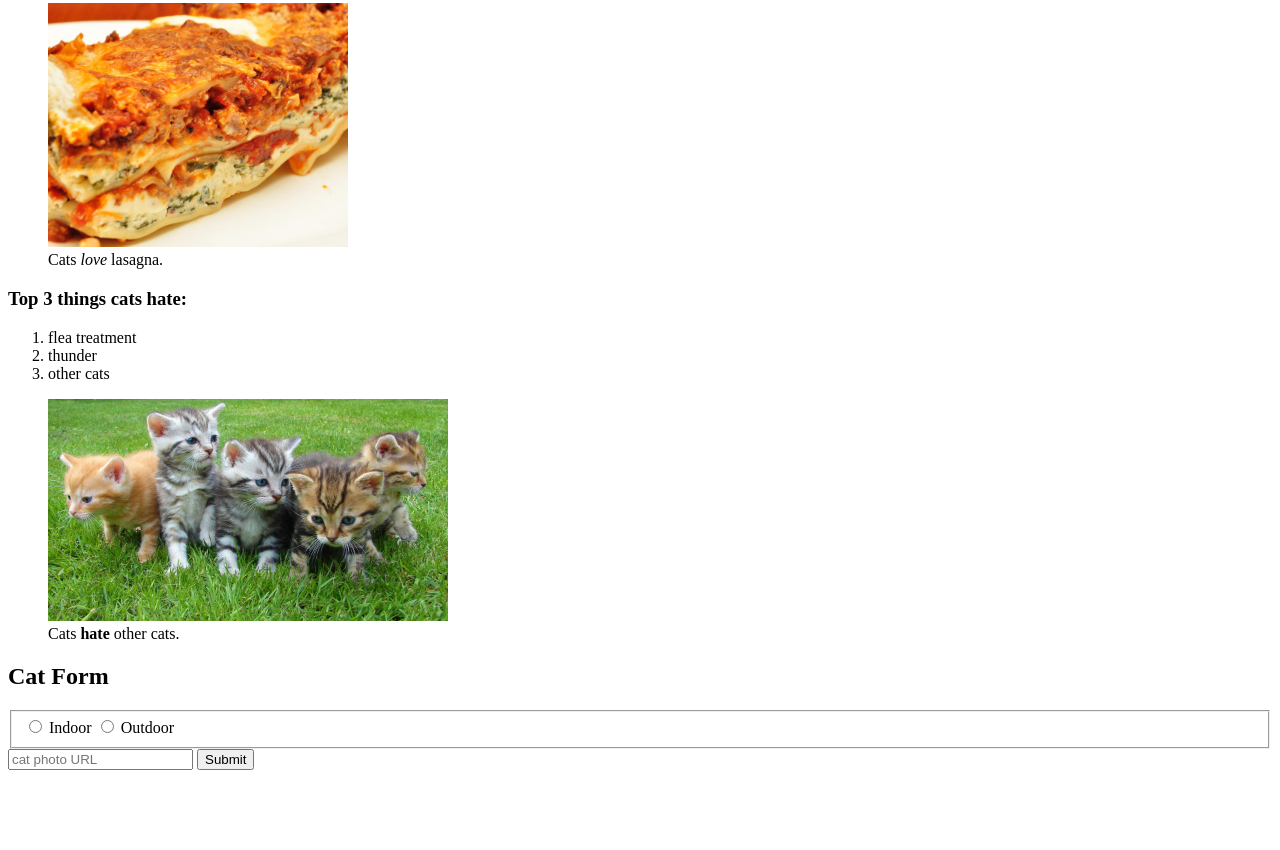
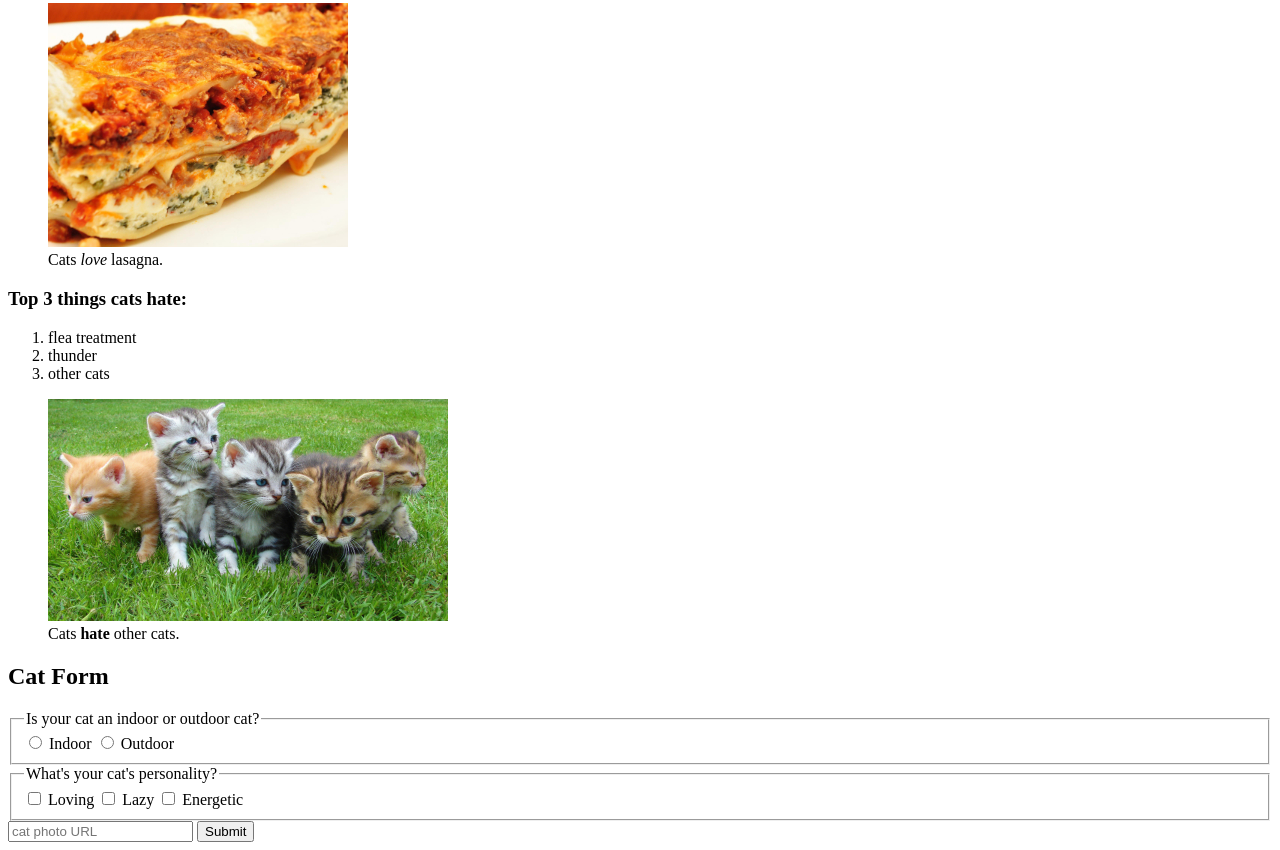
Before and after one commit to joshkowalski/fcc-catphotoapp, a plain HTML site: page index.html in a window 1280 px wide. Shown: the part 620-1470 px from the top of the page. Before the commit the page ends 1398 px from the top, so only its background shows below. Drawn offline with Linux system fonts and the light colour scheme.

Commit message:
Create steps fifty-one to sixty

```diff
--- a/index.html
+++ b/index.html
@@ -52,8 +52,15 @@
             <h2>Cat Form</h2>
             <form action="https://freecatphotoapp.com/submit-cat-photo">
                 <fieldset>
+                    <legend>Is your cat an indoor or outdoor cat?</legend>
                     <label><input type="radio" id="indoor" value="indoor" name="indoor-outdoor"> Indoor</label>
                     <label><input type="radio" id="outdoor" value="outdoor" name="indoor-outdoor"> Outdoor</label>
+                </fieldset>
+                <fieldset>
+                    <legend>What's your cat's personality?</legend>
+                    <input type="checkbox" id="loving" name="personality" value="loving"> <label for="loving">Loving</label>
+                    <input type="checkbox" id="lazy" name="personality" value="lazy"> <label for="lazy">Lazy</label>
+                    <input type="checkbox" id="energetic" name="personality" value="energetic"> <label for="energetic">Energetic</label>
                 </fieldset>
                 <input type="text" name="catphotourl" placeholder="cat photo URL" required>
                 <button type="submit">Submit</button>
```
